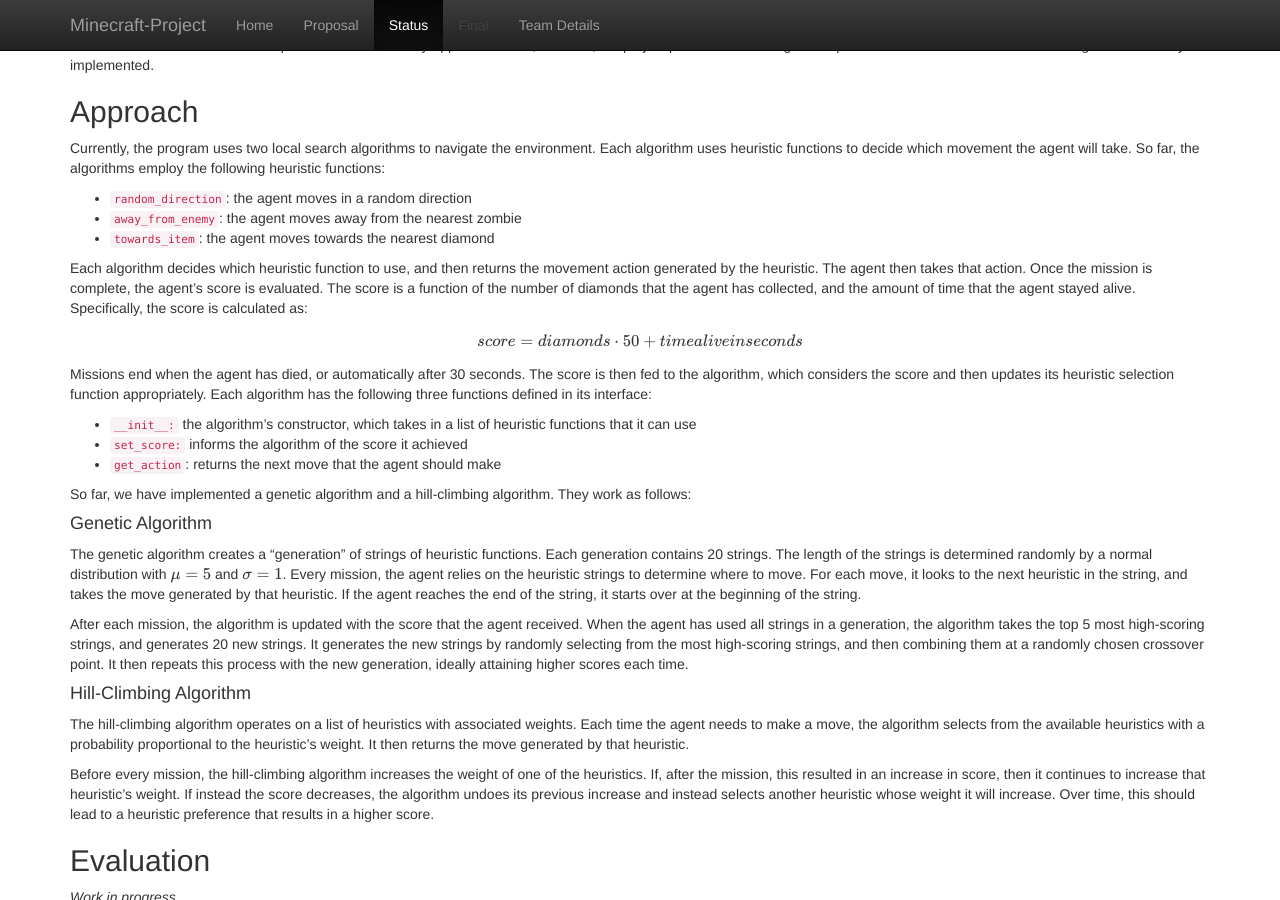
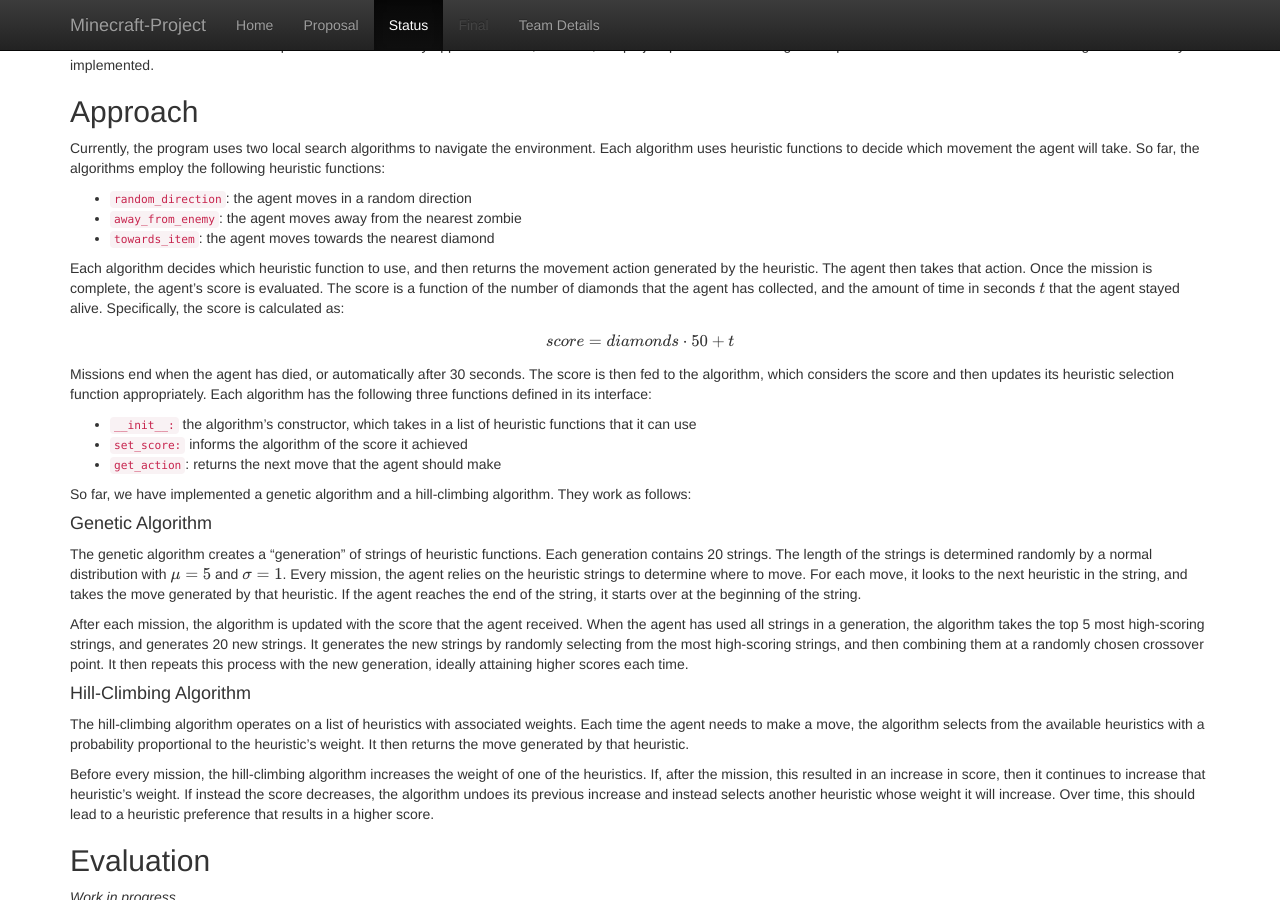
Before and after one commit to r58Playz/MinePac, a Jekyll site: the page built from docs/status.md, in a window 1280 px wide and 900 px high, scrolled down 311 px. Built offline with Jekyll 4.4.1, drawn with Linux system fonts in a browser that asks for light colours; formulas are drawn with MathJax 3.

Commit message:
fixed status page LaTeX

```diff
--- a/docs/status.md
+++ b/docs/status.md
@@ -15,9 +15,9 @@ Currently, the program uses two local search algorithms to navigate the environm
 * `away_from_enemy`: the agent moves away from the nearest zombie
 * `towards_item`: the agent moves towards the nearest diamond
 
-Each algorithm decides which heuristic function to use, and then returns the movement action generated by the heuristic. The agent then takes that action. Once the mission is complete, the agent's score is evaluated. The score is a function of the number of diamonds that the agent has collected, and the amount of time that the agent stayed alive. Specifically, the score is calculated as:
+Each algorithm decides which heuristic function to use, and then returns the movement action generated by the heuristic. The agent then takes that action. Once the mission is complete, the agent's score is evaluated. The score is a function of the number of diamonds that the agent has collected, and the amount of time in seconds $$t$$ that the agent stayed alive. Specifically, the score is calculated as:
 
-$$ score = diamonds \cdot 50 + time alive in seconds $$
+$$ score = diamonds \cdot 50 + t $$
 
 Missions end when the agent has died, or automatically after 30 seconds. The score is then fed to the algorithm, which considers the score and then updates its heuristic selection function appropriately. Each algorithm has the following three functions defined in its interface:
 
```
